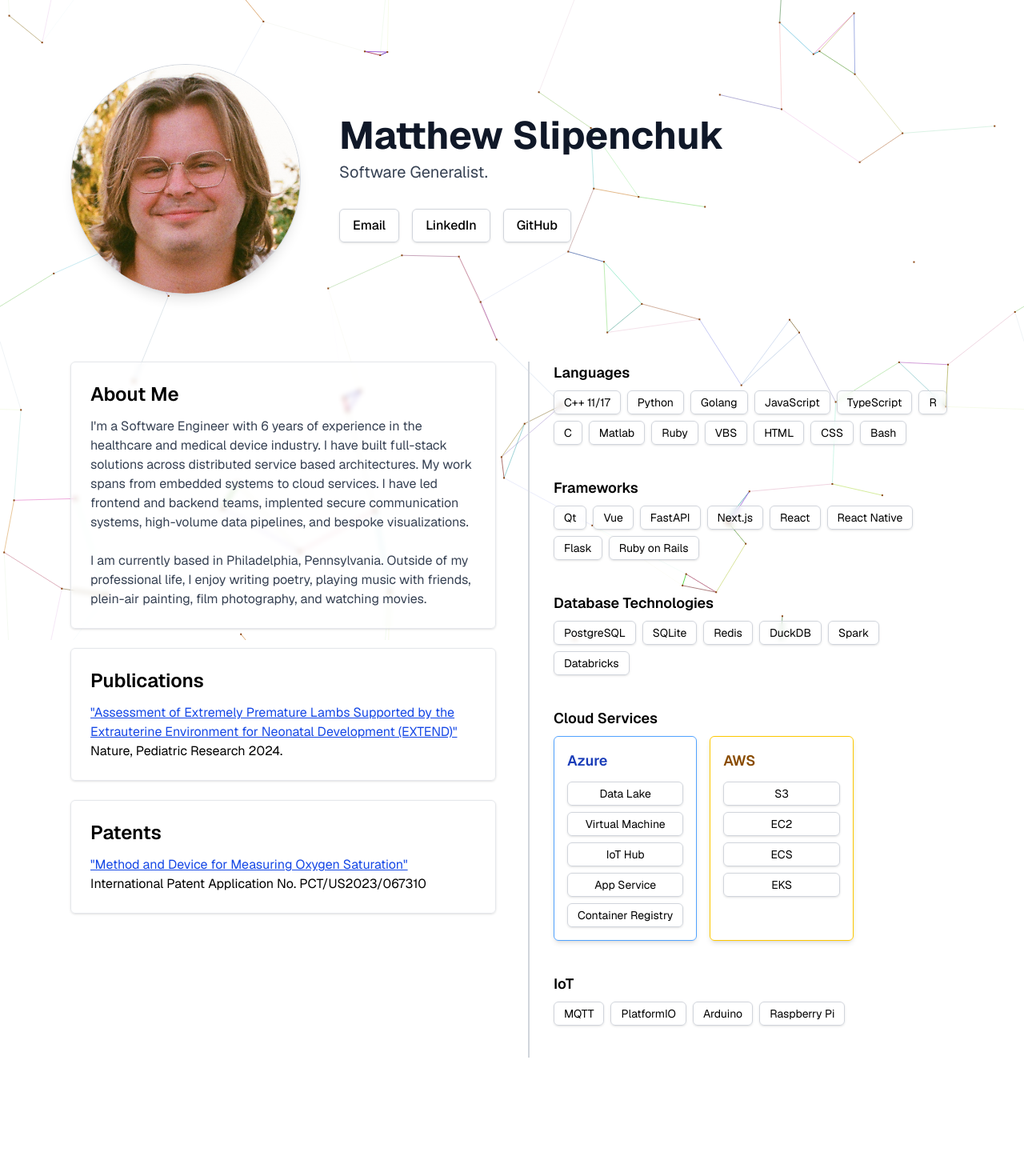
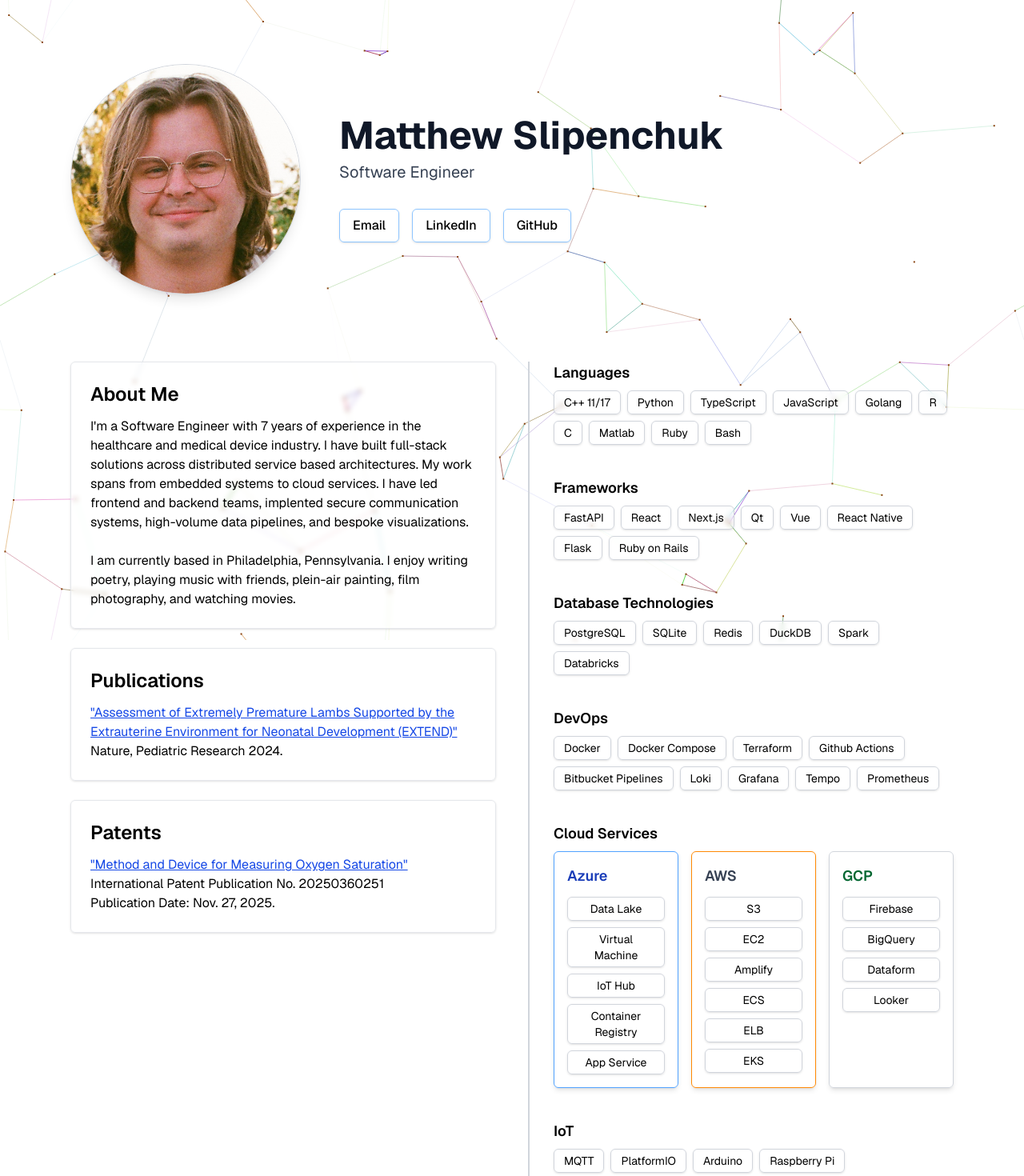
Before and after one commit to mslipenchuk267/matthewslipenchuk, a Next.js app: page / in a window 1280 px wide. Shown: the top 1470 px of the page at 80% size. Before the commit the page ends 1386 px from the top, so only its background shows below. Built offline with nearby package versions, Linux system fonts and the light colour scheme.

Commit message:
Skills update and styling

```diff
--- a/src/app/page.tsx
+++ b/src/app/page.tsx
@@ -2,8 +2,10 @@ import Image from "next/image";
 import TriangleNetwork from "./components/TriangleNetwork";
 
 export default function Home() {
-  const glassTile = "bg-opacity-90 shadow-sm backdrop-filter backdrop-blur-[3px] rounded-md p-6 border border-gray-200";
-  const skillTile = "bg-opacity-90 shadow-sm backdrop-filter backdrop-blur-[3px] border-gray-300 border rounded-md px-3 py-1 text-sm w-fit inline-block"
+  const glassTile =
+    "bg-opacity-90 shadow-sm backdrop-filter backdrop-blur-[3px] rounded-md p-6 border border-gray-200";
+  const skillTile =
+    "bg-opacity-90 shadow-sm backdrop-filter backdrop-blur-[3px] border-gray-300 border rounded-md px-3 py-1 text-sm w-fit inline-block";
   const cloudSkillTile = `${skillTile} w-full text-center`;
 
   return (
@@ -22,29 +24,32 @@ export default function Home() {
             />
           </div>
           <div className="text-left">
-            <h1 className="text-5xl font-bold mb-2 text-gray-900">Matthew Slipenchuk</h1>
-            <p className="text-xl text-gray-700">Software Generalist.</p>
+            <h1 className="text-5xl font-bold mb-2 text-gray-900">
+              Matthew Slipenchuk
+            </h1>
+            <p className="text-xl text-gray-700">Software Engineer</p>
             <div className="text-left flex gap-4 mt-8">
               <a
                 href="mailto:mslipenchuk267@gmail.com"
-                className="inline-block backdrop-filter backdrop-blur-[3px] border border-gray-300 hover:bg-gray-100 hover:text-gray-900 font-medium py-2 px-4 rounded-md shadow transition"
+                className="inline-block backdrop-filter backdrop-blur-[3px] border border-blue-300 hover:bg-blue-100 hover:text-blue-900 font-medium py-2 px-4 rounded-md shadow transition"
               >
                 Email
               </a>
               <a
-                href="https://www.linkedin.com/in/matthew-slipenchuk/" target="_blank"
-                className="inline-block backdrop-filter backdrop-blur-[3px] border border-gray-300 hover:bg-gray-100 hover:text-gray-900 font-medium py-2 px-4 rounded-md shadow transition"
+                href="https://www.linkedin.com/in/matthew-slipenchuk/"
+                target="_blank"
+                className="inline-block backdrop-filter backdrop-blur-[3px] border border-blue-300 hover:bg-blue-100 hover:text-blue-900 font-medium py-2 px-4 rounded-md shadow transition"
               >
                 LinkedIn
               </a>
               <a
-                href="https://github.com/mslipenchuk267" target="_blank"
-                className="inline-block backdrop-filter backdrop-blur-[3px] border border-gray-300 hover:bg-gray-100 hover:text-gray-900 font-medium py-2 px-4 rounded-md shadow transition"
+                href="https://github.com/mslipenchuk267"
+                target="_blank"
+                className="inline-block backdrop-filter backdrop-blur-[3px] border border-blue-300 hover:bg-blue-100 hover:text-blue-900 font-medium py-2 px-4 rounded-md shadow transition"
               >
                 GitHub
               </a>
             </div>
-
           </div>
         </div>
       </section>
@@ -56,29 +61,48 @@ export default function Home() {
           {/* About Card */}
           <div className={glassTile}>
             <h2 className="text-2xl font-semibold mb-3">About Me</h2>
-            <p className="text-gray-700">I&apos;m a Software Engineer with 6 years of experience in the healthcare and medical device industry.
-              I have built full-stack solutions across distributed service based architectures.
-              My work spans from embedded systems to cloud services. I have led frontend and backend teams, implented secure communication systems, high-volume data pipelines, and bespoke visualizations.
+            <p>
+              I&apos;m a Software Engineer with 7 years of experience in the
+              healthcare and medical device industry. I have built full-stack
+              solutions across distributed service based architectures. My work
+              spans from embedded systems to cloud services. I have led frontend
+              and backend teams, implented secure communication systems,
+              high-volume data pipelines, and bespoke visualizations.
             </p>
             <br />
-            <p className="text-gray-700">
-              I am currently based in Philadelphia, Pennsylvania.
-              Outside of my professional life, I enjoy writing poetry, playing music with friends, plein-air painting, film photography, and watching movies.
+            <p>
+              I am currently based in Philadelphia, Pennsylvania. I enjoy
+              writing poetry, playing music with friends, plein-air painting,
+              film photography, and watching movies.
             </p>
           </div>
 
           {/* Paper Card */}
           <div className={glassTile}>
             <h2 className="text-2xl font-semibold mb-3">Publications</h2>
-            <a href="https://www.nature.com/articles/s41390-024-03287-0" className="text-blue-700 underline hover:no-underline" target="_blank">&quot;Assessment of Extremely Premature Lambs Supported by the Extrauterine Environment for Neonatal Development (EXTEND)&quot;</a>
+            <a
+              href="https://www.nature.com/articles/s41390-024-03287-0"
+              className="text-blue-700 underline hover:no-underline"
+              target="_blank"
+            >
+              &quot;Assessment of Extremely Premature Lambs Supported by the
+              Extrauterine Environment for Neonatal Development (EXTEND)&quot;
+            </a>
             <p>Nature, Pediatric Research 2024.</p>
           </div>
 
           {/* Patent Card */}
           <div className={glassTile}>
             <h2 className="text-2xl font-semibold mb-3">Patents</h2>
-            <a href="https://patentscope.wipo.int/search/en/detail.jsf?docId=WO2023225684&_cid=P20-LTP5V7-75360-1" className="text-blue-700 underline hover:no-underline" target="_blank">&quot;Method and Device for Measuring Oxygen Saturation&quot;</a>
-            <p >International Patent Application No. PCT/US2023/067310</p>
+            <a
+              href="https://patents.justia.com/patent/20250360251"
+              className="text-blue-700 underline hover:no-underline"
+              target="_blank"
+            >
+              &quot;Method and Device for Measuring Oxygen Saturation&quot;
+            </a>
+            <p>International Patent Publication No. 20250360251</p>
+            <p>Publication Date: Nov. 27, 2025. </p>
           </div>
         </div>
 
@@ -90,7 +114,18 @@ export default function Home() {
           <div className="mb-10 relative">
             <h3 className="font-semibold text-lg mb-2">Languages</h3>
             <ul className="flex flex-wrap gap-2">
-              {['C++ 11/17', 'Python', 'Golang', 'JavaScript', 'TypeScript', 'R', 'C', 'Matlab', 'Ruby', 'VBS', 'HTML', 'CSS', 'Bash'].map((lang) => (
+              {[
+                "C++ 11/17",
+                "Python",
+                "TypeScript",
+                "JavaScript",
+                "Golang",
+                "R",
+                "C",
+                "Matlab",
+                "Ruby",
+                "Bash",
+              ].map((lang) => (
                 <li key={lang} className={skillTile}>
                   {lang}
                 </li>
@@ -102,7 +137,16 @@ export default function Home() {
           <div className="mb-10 relative">
             <h3 className="font-semibold text-lg mb-2">Frameworks</h3>
             <ul className="flex flex-wrap gap-2">
-              {['Qt', 'Vue', 'FastAPI', 'Next.js', 'React', 'React Native', 'Flask', 'Ruby on Rails'].map((framework) => (
+              {[
+                "FastAPI",
+                "React",
+                "Next.js",
+                "Qt",
+                "Vue",
+                "React Native",
+                "Flask",
+                "Ruby on Rails",
+              ].map((framework) => (
                 <li key={framework} className={skillTile}>
                   {framework}
                 </li>
@@ -112,9 +156,40 @@ export default function Home() {
 
           {/* Databases */}
           <div className="mb-10 relative">
-            <h3 className="font-semibold text-lg mb-2">Database Technologies</h3>
+            <h3 className="font-semibold text-lg mb-2">
+              Database Technologies
+            </h3>
             <ul className="flex flex-wrap gap-2">
-              {['PostgreSQL', 'SQLite', 'Redis', 'DuckDB', 'Spark', 'Databricks'].map((db) => (
+              {[
+                "PostgreSQL",
+                "SQLite",
+                "Redis",
+                "DuckDB",
+                "Spark",
+                "Databricks",
+              ].map((db) => (
+                <li key={db} className={skillTile}>
+                  {db}
+                </li>
+              ))}
+            </ul>
+          </div>
+
+          {/* DevOps */}
+          <div className="mb-10 relative">
+            <h3 className="font-semibold text-lg mb-2">DevOps</h3>
+            <ul className="flex flex-wrap gap-2">
+              {[
+                "Docker",
+                "Docker Compose",
+                "Terraform",
+                "Github Actions",
+                "Bitbucket Pipelines",
+                "Loki",
+                "Grafana",
+                "Tempo",
+                "Prometheus",
+              ].map((db) => (
                 <li key={db} className={skillTile}>
                   {db}
                 </li>
@@ -125,12 +200,20 @@ export default function Home() {
           {/* Cloud Services */}
           <div className="mb-10 relative w-fit inline-block">
             <h3 className="font-semibold text-lg mb-2">Cloud Services</h3>
-            <div className="grid grid-cols-2 w-fit gap-4">
+            <div className="grid grid-cols-3 w-fit gap-4">
               {/* Azure */}
-              <div className="backdrop-filter backdrop-blur-sm bg-opacity-90  border border-blue-400 shadow-md rounded-md p-4">
-                <h3 className="font-semibold text-lg mb-3 text-blue-800">Azure</h3>
+              <div className="backdrop-filter backdrop-blur-xs bg-opacity-90  border border-blue-400 shadow-md rounded-md p-4">
+                <h3 className="font-semibold text-lg mb-3 text-blue-800">
+                  Azure
+                </h3>
                 <ul className="flex flex-col gap-2">
-                  {['Data Lake', 'Virtual Machine', 'IoT Hub', 'App Service', 'Container Registry'].map((service) => (
+                  {[
+                    "Data Lake",
+                    "Virtual Machine",
+                    "IoT Hub",
+                    "Container Registry",
+                    "App Service",
+                  ].map((service) => (
                     <li key={service} className={cloudSkillTile}>
                       {service}
                     </li>
@@ -139,14 +222,34 @@ export default function Home() {
               </div>
 
               {/* AWS */}
-              <div className="backdrop-filter backdrop-blur-sm bg-opacity-90 border border-yellow-400 shadow-md rounded-md p-4">
-                <h3 className="font-semibold text-lg mb-3 text-yellow-800">AWS</h3>
+              <div className="backdrop-filter backdrop-blur-xs bg-opacity-90 border border-orange-400 shadow-md rounded-md p-4">
+                <h3 className="font-semibold text-lg mb-3 text-gray-700">
+                  AWS
+                </h3>
                 <ul className="flex flex-col gap-2">
-                  {['S3', 'EC2', 'ECS', 'EKS'].map((service) => (
-                    <li key={service} className={cloudSkillTile}>
-                      {service}
-                    </li>
-                  ))}
+                  {["S3", "EC2", "Amplify", "ECS", "ELB", "EKS"].map(
+                    (service) => (
+                      <li key={service} className={cloudSkillTile}>
+                        {service}
+                      </li>
+                    )
+                  )}
+                </ul>
+              </div>
+
+              {/* GCP */}
+              <div className="backdrop-filter backdrop-blur-xs bg-opacity-90 border border-gray-300 shadow-md rounded-md p-4">
+                <h3 className="font-semibold text-lg mb-3 text-green-800">
+                  GCP
+                </h3>
+                <ul className="flex flex-col gap-2">
+                  {["Firebase", "BigQuery", "Dataform", "Looker"].map(
+                    (service) => (
+                      <li key={service} className={cloudSkillTile}>
+                        {service}
+                      </li>
+                    )
+                  )}
                 </ul>
               </div>
             </div>
@@ -156,7 +259,7 @@ export default function Home() {
           <div className="mb-10 relative">
             <h3 className="font-semibold text-lg mb-2">IoT</h3>
             <ul className="flex flex-wrap gap-2">
-              {['MQTT', 'PlatformIO', 'Arduino', 'Raspberry Pi'].map((tech) => (
+              {["MQTT", "PlatformIO", "Arduino", "Raspberry Pi"].map((tech) => (
                 <li key={tech} className={skillTile}>
                   {tech}
                 </li>
```
